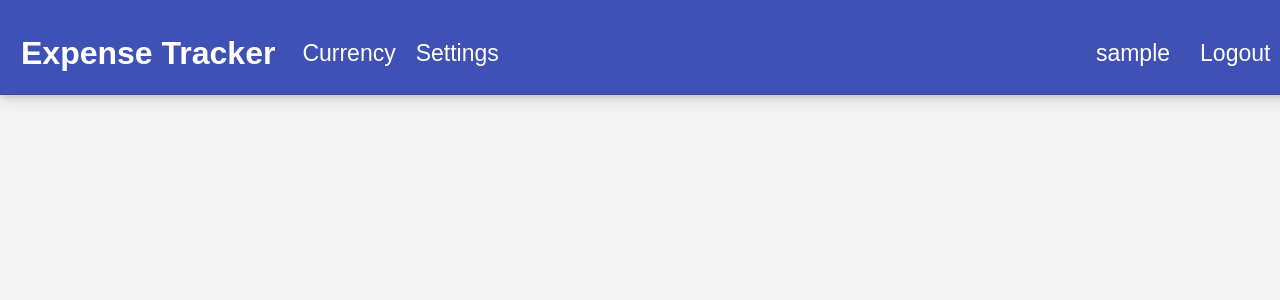
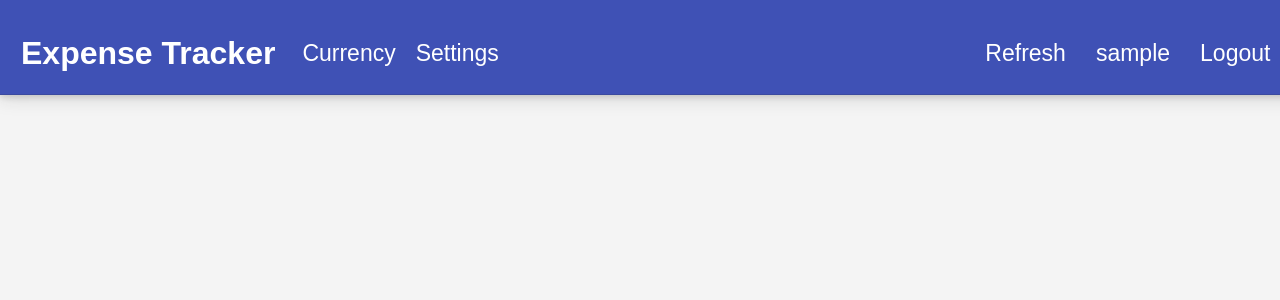
Before and after one commit to huajie-zhong/expense-tracker, a Flask app: page /header/ in a window 1280 px wide. Shown: the top 300 px of the page. Run offline with Flask 3, Linux system fonts and the light colour scheme; the visitor is signed in with stand-in values (Sample User, id 1).

Commit message:
add refresh button

```diff
--- a/front-end/templates/header.html
+++ b/front-end/templates/header.html
@@ -24,6 +24,7 @@
         </div>
         {% if current_user.is_authenticated %}
         <div id="header-right">
+            <div id="refresh-button" class="header-option" onclick="updateExpense()">Refresh</div>
             <div id="username" class="header-option" style="transition:none; pointer-events: none;">{{ current_user.username }}</div>
             <a href="#" onclick="logout()" style="text-decoration: none; color: inherit">
                 <div id="logout-button" class="header-option">Logout</div>
```
